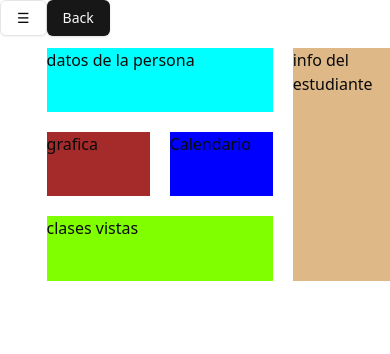
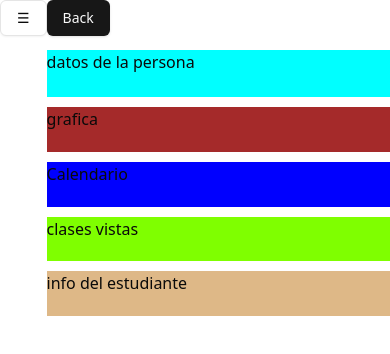
Before and after one commit to joseph8884/profesores_front_app, a React (Create React App) app: page /detail in a window 390 px wide. Shown: the top 354 px of the page. Built offline with nearby package versions, Linux system fonts and the light colour scheme.

Commit message:
add responsive

```diff
--- a/src/Components/Administrativo/EstudiantesPrivados/Dashboard/EstudianteDetalle.css
+++ b/src/Components/Administrativo/EstudiantesPrivados/Dashboard/EstudianteDetalle.css
@@ -10,15 +10,17 @@
     "personal_information"
     "last_classes";
 
+
     & div.dashboardcontainer{
         display: grid;
+        height: 100vh;
         grid-template:
         "actions actions actions" 10%
-        "actividad_academica actividad_academica personal_information" auto
+        "actividad_academica actividad_academica personal_information" 20%
         "grafica calendario personal_information" auto
         "last_classes last_classes personal_information" auto/
          30% 30% auto;
-        gap: 20px;
+        gap: 10px;
         & div.filtrosandbackbtn{
             grid-area: actions;
         }
@@ -37,10 +39,44 @@
         & div.informacionDetalladaEstudiante{
             background-color: burlywood;
             grid-area: personal_information;
+            overflow-x: scroll; /* Asegura que la barra de scroll siempre sea visible */
+            max-width: 100%; /* Asegúrate de que el contenedor tenga un ancho máximo definido */
+            overflow-x: auto; /* Agregar scroll lateral */
         }
         & div.ultimasclasesvistas{
             background-color: chartreuse;
             grid-area: last_classes;
+            overflow-x: scroll; /* Asegura que la barra de scroll siempre sea visible */
+            max-width: 100%; /* Asegúrate de que el contenedor tenga un ancho máximo definido */
+            overflow-x: auto; /* Agregar scroll lateral */
         }
     }
 }
+
+
+@media screen and (max-width: 600px) {
+    .dashboard {
+        grid-template-areas:
+        "actions"
+        "actividad_academica"
+        "calendario"
+        "grafica"
+        "personal_information"
+        "last_classes";
+        overflow-x: scroll; /* Asegura que la barra de scroll siempre sea visible */
+        max-width: 100%; /* Asegúrate de que el contenedor tenga un ancho máximo definido */
+        overflow-x: auto; /* Agregar scroll lateral */
+        & div.dashboardcontainer{
+            height: auto;
+            grid-template:
+            "actions" 40px
+            "actividad_academica" 15%
+            "grafica" auto
+            "calendario" auto
+            "last_classes" auto
+            "personal_information" auto/
+            auto;
+        }
+    }
+
+}
```
